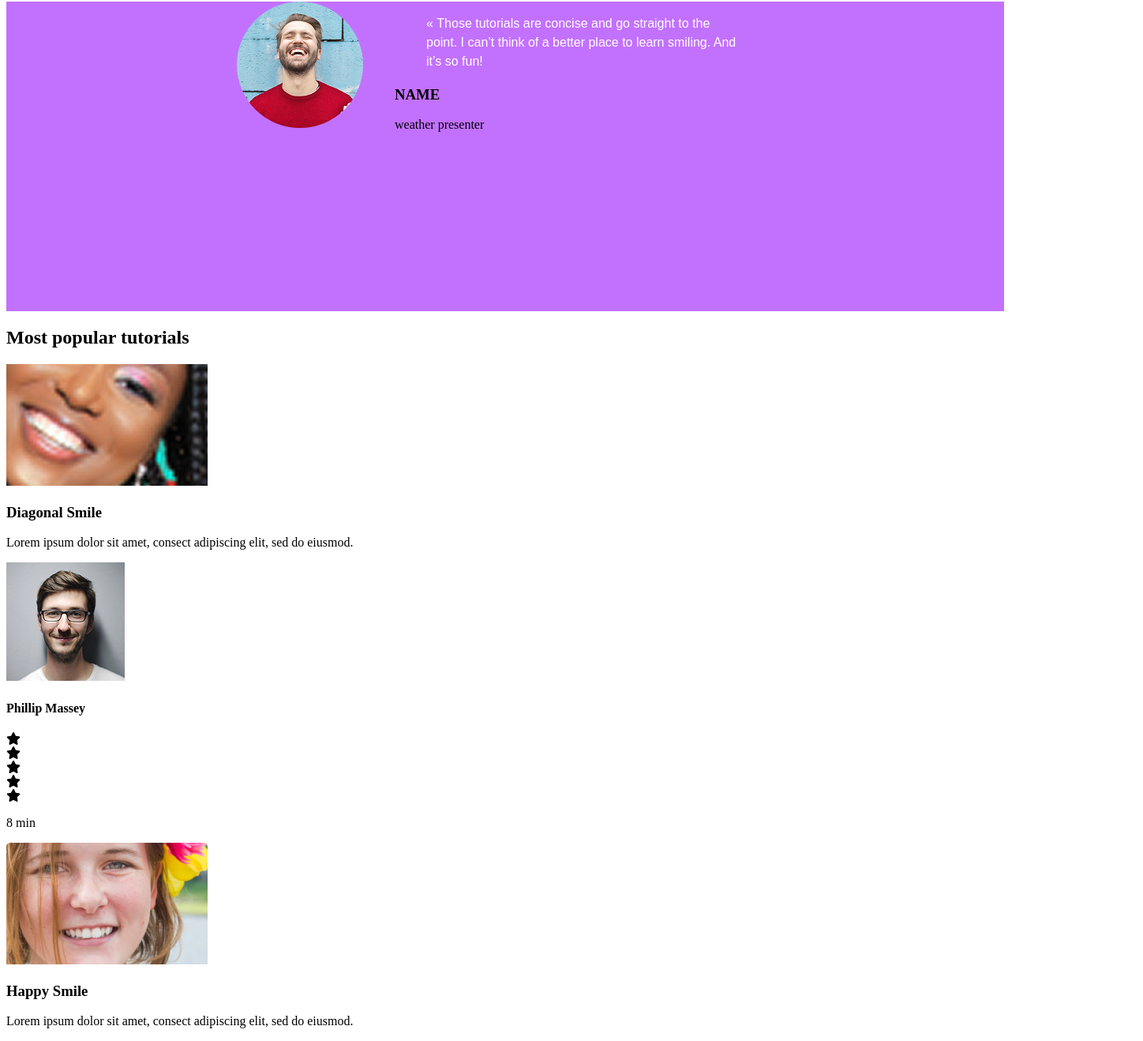
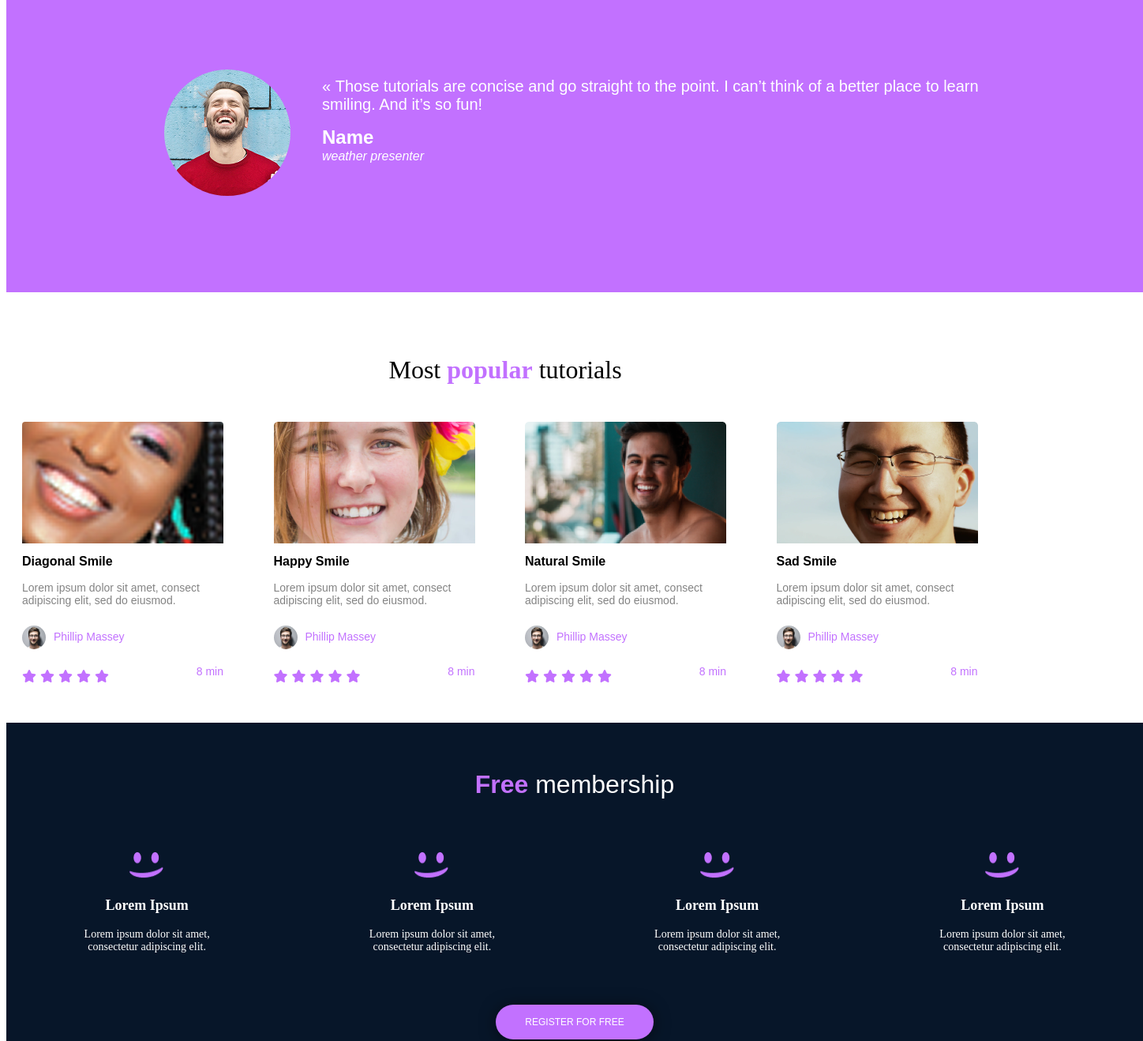
Before and after one commit to QhamaOngezwa/alx_html_css, a plain HTML site: page css_advanced/index.html in a window 1280 px wide. Shown: the part 1123-2441 px from the top of the page at 79% size, 1448 px wide, since content can reach past the window. Drawn offline with Linux system fonts and the light colour scheme.

Commit message:
Add styling

```diff
--- a/css_advanced/index.html
+++ b/css_advanced/index.html
@@ -10,7 +10,8 @@
     <link rel="stylesheet" href="styles.css" />
     <title>Document</title>
   </head>
-  <body>
+  <body >
+    <div class="container">
     <header>
       <nav>
         <img src="images/logo.png" alt="logo" />
@@ -23,10 +24,10 @@
       </nav>
     </header>
     <main>
-      <section>
+      <section class="main-section">
         <div class="get-schooled">
           <h1>Get schooled</h1>
-          <div>
+          <div class="span">
             <span>SMILES</span>
             <span>GRIN</span>
             <span>LAUGH</span>
@@ -34,7 +35,7 @@
           <button>REGISTER FOR FREE</button>
         </div>
         <div class="learn-from-pros">
-          <h2>Learn from the pros</h2>
+          <h2><strong>Learn</strong> from the pros</h2>
           <div class="pros-block">
             <div>
               <img src="images/1.png" alt="" />
@@ -58,33 +59,35 @@
             </div>
           </div>
         </div>
-      </section>
+      </section></div>
       <section class="testimonial-block">
         <div>
           <img src="images/Bitmap.png" alt="image" />
         </div>
-        <div>
+        <div class="blockquote">
           <blockquote>
             « Those tutorials are concise and go straight to the point. I can’t
             think of a better place to learn smiling. And it’s so fun!
           </blockquote>
-          <h3>NAME</h3>
-          <p>weather presenter</p>
+          <h3>Name</h3>
+          <em>weather presenter</em>
         </div>
       </section>
-      <section>
-        <h2>Most popular tutorials</h2>
-        <div>
+      <section class="popular-tutorials">
+        <h2>Most <strong>popular</strong> tutorials</h2>
+        <div class="tutorial-cards">
+        <article class="tutorial-card">
           <img src="images/Bitmap (2).png" alt="" />
           <h3>Diagonal Smile</h3>
           <p>
             Lorem ipsum dolor sit amet, consect adipiscing elit, sed do eiusmod.
           </p>
-          <div>
+          <div class="author-info">
             <img src="images/1.png" alt="" />
             <h4>Phillip Massey</h4>
           </div>
-          <div>
+          <div class="rating">
+          <div class="rating-stars">
             <div><i class="fa-solid fa-star"></i></div>
             <div><i class="fa-solid fa-star"></i></div>
             <div><i class="fa-solid fa-star"></i></div>
@@ -93,17 +96,19 @@
           </div>
           <p>8 min</p>
           </div>
-        <div>
+        </article>
+        <article class="tutorial-card">
           <img src="images/preview.png" alt="" />
           <h3>Happy Smile</h3>
           <p>
             Lorem ipsum dolor sit amet, consect adipiscing elit, sed do eiusmod.
           </p>
-          <div>
+          <div class="author-info">
             <img src="images/1.png" alt="" />
             <h4>Phillip Massey</h4>
           </div>
-          <div>
+          <div class="rating">
+          <div class="rating-stars">
             <div><i class="fa-solid fa-star"></i></div>
             <div><i class="fa-solid fa-star"></i></div>
             <div><i class="fa-solid fa-star"></i></div>
@@ -112,17 +117,19 @@
           </div>
           <p>8 min</p>
           </div>
-        <div>
+        </article>
+        <article class="tutorial-card">
           <img src="images/preview (1).png" alt="" />
           <h3>Natural Smile</h3>
           <p>
             Lorem ipsum dolor sit amet, consect adipiscing elit, sed do eiusmod.
           </p>
-          <div>
+          <div class="author-info">
             <img src="images/1.png" alt="" />
             <h4>Phillip Massey</h4>
           </div>
-          <div>
+          <div class="rating">
+          <div class="rating-stars">
             <div><i class="fa-solid fa-star"></i></div>
             <div><i class="fa-solid fa-star"></i></div>
             <div><i class="fa-solid fa-star"></i></div>
@@ -131,17 +138,19 @@
           </div>
           <p>8 min</p>
         </div>
-        <div>
+        </article>
+        <article class="tutorial-card">
           <img src="images/preview (2).png" alt="" />
           <h3>Sad Smile</h3>
           <p>
             Lorem ipsum dolor sit amet, consect adipiscing elit, sed do eiusmod.
           </p>
-          <div>
+          <div class="author-info">
             <img src="images/1.png" alt="" />
             <h4>Phillip Massey</h4>
           </div>
-          <div>
+          <div class="rating">
+          <div class="rating-stars">
             <div><i class="fa-solid fa-star"></i></div>
             <div><i class="fa-solid fa-star"></i></div>
             <div><i class="fa-solid fa-star"></i></div>
@@ -150,36 +159,42 @@
           </div>
           <p>8 min</p>
       </div>
+        </article>
+        </div>
+
       </section>
-      <section>
-        <h2>Free membership</h2>
-        <div>
+      <section class="membership-block">
+        <h2><strong>Free</strong> membership</h2>
+        <div class="grid">
+        <div class="membership">
           <img src="images/smile.png" alt="" />
           <h3>Lorem Ipsum</h3>
           <p>Lorem ipsum dolor sit amet, consectetur adipiscing elit.</p>
         </div>
-        <div>
+
+        <div class="membership">
           <img src="images/smile.png" alt="" />
           <h3>Lorem Ipsum</h3>
           <p>Lorem ipsum dolor sit amet, consectetur adipiscing elit.</p>
         </div>
-        <div>
+        <div class="membership">
           <img src="images/smile.png" alt="" />
           <h3>Lorem Ipsum</h3>
           <p>Lorem ipsum dolor sit amet, consectetur adipiscing elit.</p>
         </div>
-        <div>
+        <div class="membership">
           <img src="images/smile.png" alt="" />
           <h3>Lorem Ipsum</h3>
           <p>Lorem ipsum dolor sit amet, consectetur adipiscing elit.</p>
         </div>
+        </div>
         <button>REGISTER FOR FREE</button>
       </section>
-      <section>
+      <section class="frequently-asked-questions">
         <h2>F.A.Q</h2>
-        <div>
-          <div>
-            <div>
+        <div class="faq-block">
+          <div class="questions">
+            <div >
               <h3>How does this work?</h3>
             </div>
             <div>
@@ -191,7 +206,8 @@
               nulla pariatur. Excepteur sint occaecat cupidatat non proident,
               sunt in culpa qui officia deserunt mollit anim id est laborum.
             </div>
-
+          </div>
+          <div class="questions">
             <div>
               <h3>How does this work?</h3>
             </div>
@@ -205,7 +221,7 @@
               sunt in culpa qui officia deserunt mollit anim id est laborum.
             </div>
           </div>
-          <div>
+          <div class="questions">
             <div>
               <h3>How does this work?</h3>
             </div>
@@ -218,6 +234,8 @@
               nulla pariatur. Excepteur sint occaecat cupidatat non proident,
               sunt in culpa qui officia deserunt mollit anim id est laborum.
             </div>
+          </div>
+          <div class="questions">
             <div>
               <h3>How does this work?</h3>
             </div>
@@ -235,10 +253,10 @@
       </section>
     </main>
     <footer>
-      <section>
-        <div>
+      <section class="footer">
+        <div class="footer-info">
           <img src="images/logo.png" alt="logo" />
-          <div>
+          <div class="social-media">
             <i class="fa-brands fa-facebook"></i>
             <i class="fa-brands fa-twitter"></i>
             <i class="fa-brands fa-instagram"></i>
--- a/css_advanced/styles.css
+++ b/css_advanced/styles.css
@@ -1,9 +1,11 @@
-body {
+.container {
   background-image: url("images/background.png");
-  background-size: 1440px 1093px;
   background-repeat: no-repeat;
+  margin: 0 auto;
+  align-items: center;
+  width: 1440px;
+  height: 1093px;
 }
-
 nav {
   display: flex;
   justify-content: space-between;
@@ -11,11 +13,14 @@ nav {
 nav img {
   width: 167px;
   height: 29px;
+  margin-top: 20px;
+  margin-left: 40px;
 }
 nav ul {
   list-style: none;
   display: flex;
-  gap: 20px;
+  gap: 40px;
+  margin-right: 40px;
 }
 nav ul li a {
   text-decoration: none;
@@ -35,11 +40,16 @@ nav ul li a {
   font-family: "Source Sans Pro", sans-serif;
   font-weight: bold;
   font-size: 100px;
+  margin-top: 120px;
   color: #ffffff;
 }
 .get-schooled span {
   font-size: 16px;
   color: #ffffff;
+}
+.get-schooled .span {
+  display: flex;
+  gap: 40px;
 }
 .get-schooled button {
   background-color: #c271ff;
@@ -62,6 +72,9 @@ nav ul li a {
   font-family: "Source Sans Pro", sans-serif;
   font-size: 32px;
   font-weight: 300;
+}
+.learn-from-pros strong {
+  color: #c271ff;
 }
 .pros-block {
   display: flex;
@@ -92,10 +105,8 @@ nav ul li a {
   line-height: 24px;
 }
 .testimonial-block {
-  margin-top: 218px;
   display: flex;
-  gap: 40px;
-  max-width: 1500px;
+  width: 1440px;
   height: 392px;
   justify-content: center;
   background-color: #c271ff;
@@ -104,13 +115,222 @@ nav ul li a {
   width: 160px;
   height: 160px;
   border-radius: 50%;
-  align-self: center;
+  margin-top: 110px;
+  margin-left: 200px;
 }
-.testimonial-block blockquote {
-  width: 400px;
+.blockquote {
+  font-family: "Source Sans Pro", sans-serif;
+  font-size: 20px;
+  color: #ffffff;
+}
+.blockquote blockquote {
+  margin-top: 120px;
+  margin-right: 200px;
+  font-weight: lighter;
+}
+.blockquote h3,
+em {
+  vertical-align: top;
+  line-height: 0;
+  margin-left: 40px;
+}
+.blockquote h3 {
+  margin-top: 30px;
+  font-size: 24px;
+  font-weight: 600;
+  color: #ffffff;
+}
+.blockquote em {
+  font-size: 16px;
+  font-weight: 400;
+  color: #ffffff;
+}
+.popular-tutorials {
+  margin-top: 80px;
+}
+.popular-tutorials h2 {
+  color: #000000;
+  font-size: 32px;
+  font-weight: lighter;
+  text-align: center;
+}
+.popular-tutorials strong {
+  color: #c271ff;
+}
+.tutorial-cards {
+  display: grid;
+  grid-template-columns: repeat(4, 1fr);
+  gap: 10px;
+  align-items: center;
+}
+.tutorial-card {
+  width: 255px;
+  height: 335px;
+  padding: 20px;
+}
+.tutorial-card img {
+  width: 255px;
+  height: 154px;
+  border-radius: 4px 4px 0 0;
+}
+.tutorial-card h3 {
   font-family: "Source Sans Pro", sans-serif;
   font-size: 16px;
+  font-weight: bold;
+  color: #000000;
+  margin-top: 10px;
+}
+.tutorial-card p {
+  font-family: "Source Sans Pro", sans-serif;
+  font-size: 14px;
   font-weight: 400;
-  line-height: 24px;
+  color: #0000007c;
+  margin-top: 10px;
+}
+.tutorial-card .author-info {
+  display: flex;
+  gap: 10px;
+}
+.tutorial-card .author-info img {
+  width: 30px;
+  height: 30px;
+  border-radius: 50%;
+  margin-top: 10px;
+}
+.tutorial-card .author-info h4 {
+  font-family: "Source Sans Pro", sans-serif;
+  font-size: 14px;
+  font-weight: 500;
+  color: #c271ff;
+  margin-top: 16px;
+}
+.rating {
+  display: flex;
+  justify-content: space-between;
+  align-items: center;
+}
+.rating .rating-stars {
+  display: flex;
+  gap: 5px;
+  margin-top: 10px;
+  color: #c271ff;
+}
+.rating-stars .grey-star {
+  color: #131213;
+}
+.rating p {
+  font-size: 14px;
+  color: #c271ff;
+}
+.membership-block {
+  text-align: center;
+  width: 1440px;
+  height: 502px;
+  color: #ffffff;
+  background-color: #071629;
+}
+.membership-block h2 {
+  font-family: "Source Sans Pro", sans-serif;
+  font-size: 32px;
+  font-weight: lighter;
+  padding-top: 60px;
+}
+.membership-block strong {
+  color: #c271ff;
+}
+.membership-block .grid {
+  display: grid;
+  grid-template-columns: repeat(4, 1fr);
+  gap: 5px;
+  justify-items: center;
+}
+.membership {
+  width: 257px;
+  height: 153px;
+  margin-top: 40px;
+  justify-items: center;
+}
+.membership img {
+  width: 44px;
+  height: 35px;
+}
+.membership h3 {
+  font-size: 18px;
+  font-weight: 600;
+}
+.membership p {
+  font-size: 14px;
+  font-weight: 400;
+  width: 212px;
+}
+.membership-block button {
+  background-color: #c271ff;
+  color: #ffffff;
+  border: none;
+  width: 200px;
+  height: 44px;
+  font-size: 12px;
+  font-weight: 500;
+  cursor: pointer;
+  box-shadow: 0px 2px 20px rgba(0, 0, 0, 0.5);
+  border-radius: 25px;
+  margin-top: 40px;
+}
+.frequently-asked-questions {
+  width: 920px;
+  height: 707;
+  margin: 0 auto;
+}
+.frequently-asked-questions h2 {
+  font-size: 60px;
+  font-weight: lighter;
+  text-align: center;
+  margin-top: 80px;
+}
+.faq-block {
+  display: grid;
+  grid-template-columns: repeat(2, 1fr);
+  gap: 50px;
+  margin-top: 40px;
+  justify-items: center;
+}
+.questions {
+  width: 350px;
+  height: 242px;
+}
+.questions h3 {
+  font-size: 16px;
+  color: #071629;
+}
+.questions p {
+  font-size: 14px;
+  color: #071629;
+}
+.footer {
+  width: 1440px;
+  height: 249px;
+  background-color: #071629;
   color: #ffffff;
 }
+.footer .footer-info {
+  display: flex;
+  justify-content: space-around;
+  padding-top: 100px;
+  gap: 500px;
+}
+.footer-info img {
+  width: 169px;
+  height: 30px;
+}
+.footer-info .social-media {
+  display: flex;
+}
+.footer-info .social-media i {
+  width: 30px;
+  height: 30px;
+}
+.footer p {
+  text-align: center;
+  margin-top: 70px;
+  font-weight: lighter;
+}
```
Lines whose indentation alone changed are shown as unchanged.
